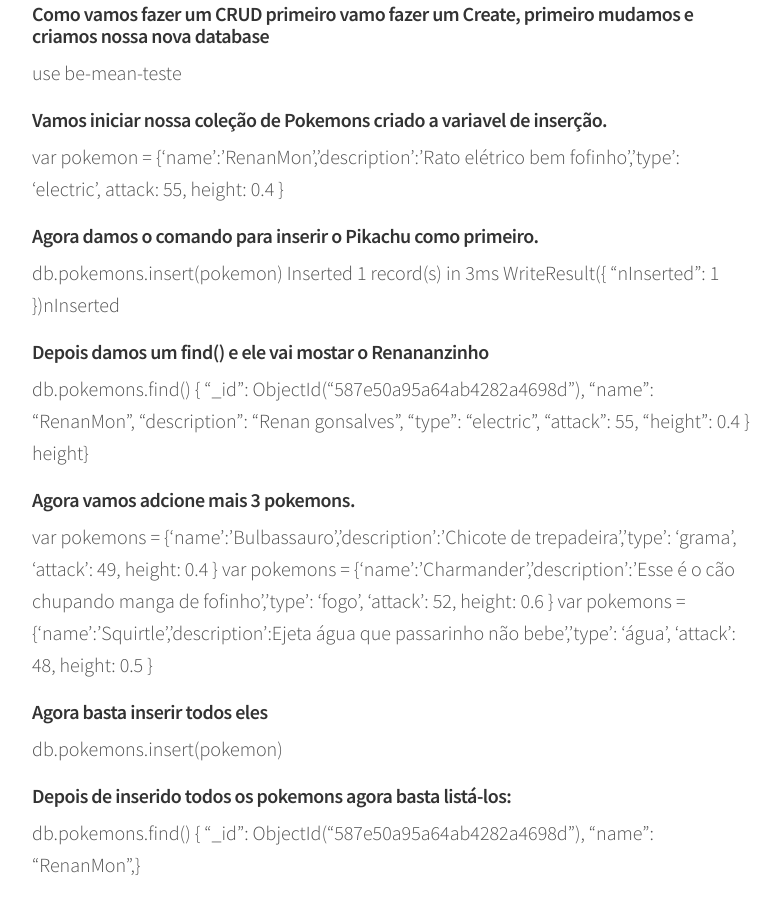
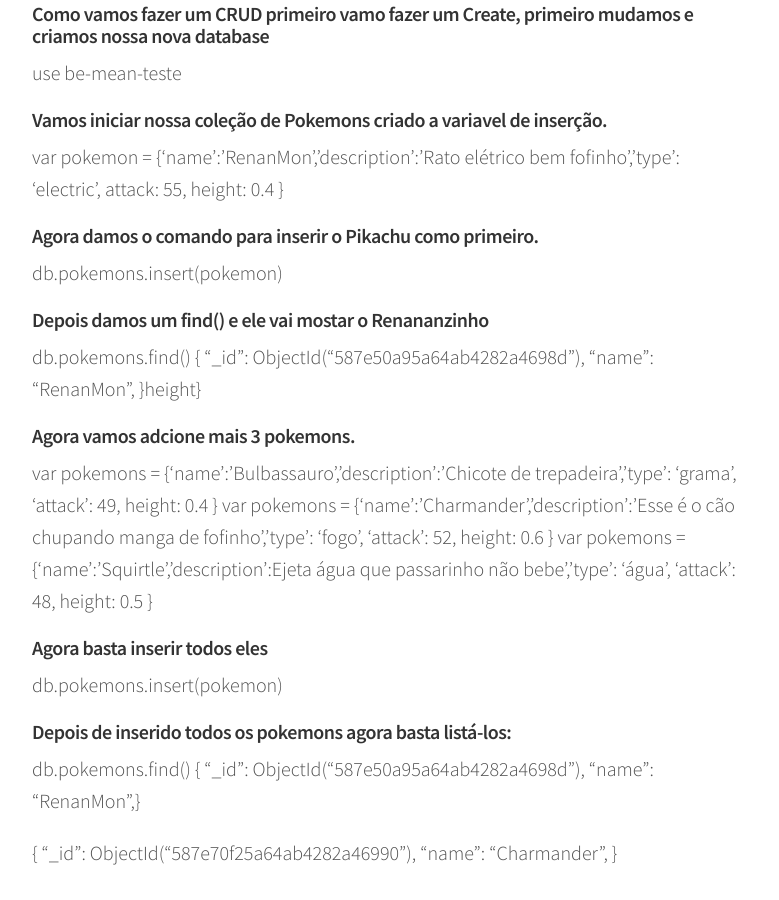
Before and after one commit to indrajithbandara/debug-blog, a Jekyll site: the page built from _posts/2017-01-03-mongo.md, in a window 1280 px wide and 900 px high, scrolled down 3247 px. Shown: the whole window, without its empty margins (248-1027 px from the left). Built offline with Jekyll 4.4.1, drawn with Linux system fonts in a browser that asks for light colours; comment, search, counter and statistics services are not loaded.

Commit message:
sobe update mmongo

```diff
--- a/_posts/2017-01-03-mongo.md
+++ b/_posts/2017-01-03-mongo.md
@@ -117,22 +117,13 @@
 
 ###### Agora damos o comando para inserir o Pikachu como primeiro.
 db.pokemons.insert(pokemon)
-Inserted 1 record(s) in 3ms
-WriteResult({
-  "nInserted": 1
-})nInserted
 
 ##### Depois damos um find() e ele vai mostar o Renananzinho
 db.pokemons.find()
 {
   "_id": ObjectId("587e50a95a64ab4282a4698d"),
   "name": "RenanMon",
-  "description": "Renan gonsalves",
-  "type": "electric",
-  "attack": 55,
-  "height": 0.4
-}
-height}
+}height}
 
 ###### Agora vamos adcione mais 3 pokemons.
 var pokemons =  {'name':'Bulbassauro','description':'Chicote de trepadeira','type': 'grama', 'attack': 49, height: 0.4 }
@@ -425,9 +416,10 @@
 nois necesitamos, muito usado para buscar tags em blogs, veremos exemplos mais para frente
 
 ##### Exercicio
+
+
+
 #### ============================ Aula 4
 
 
-
-
 #### ============================ Aula 5
```
